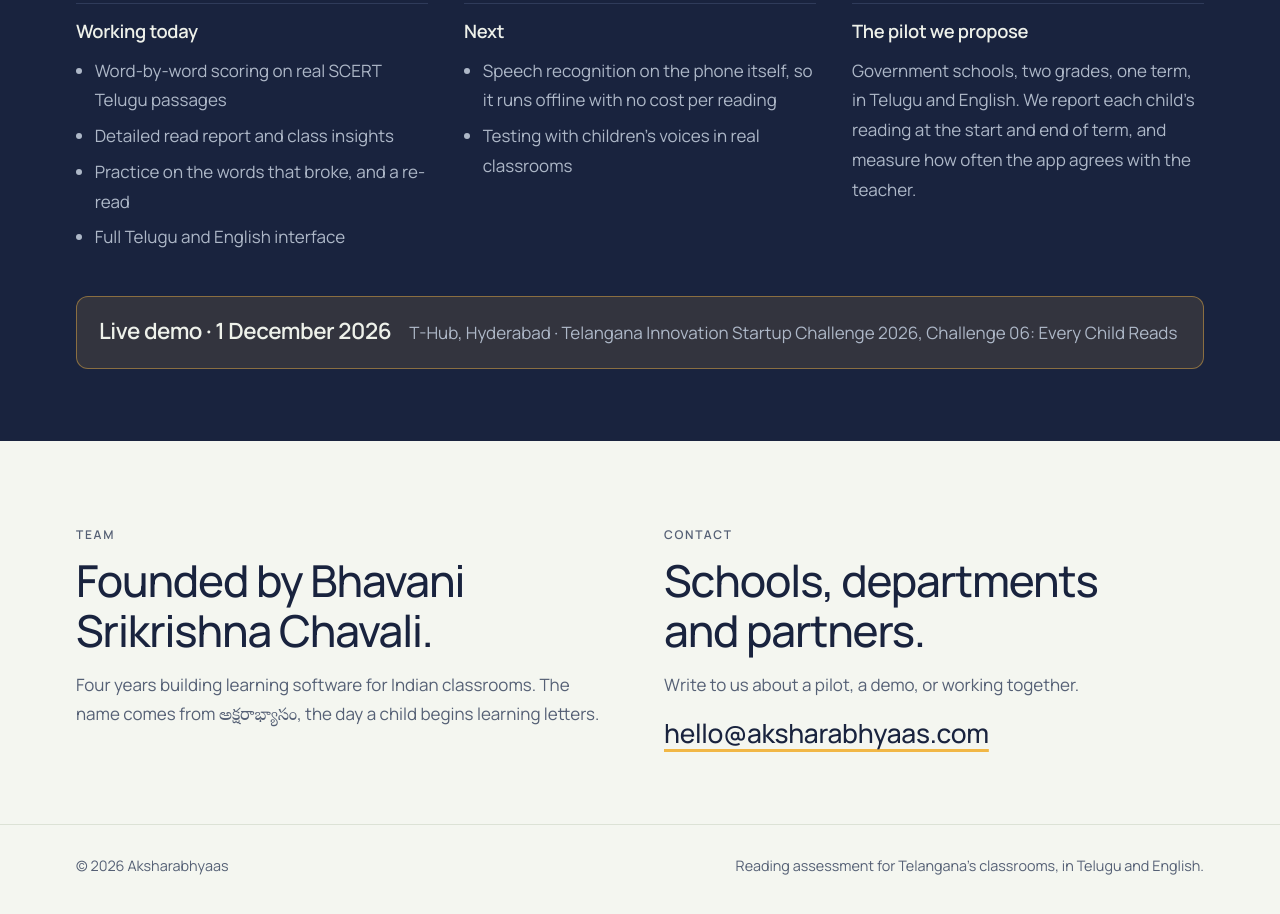
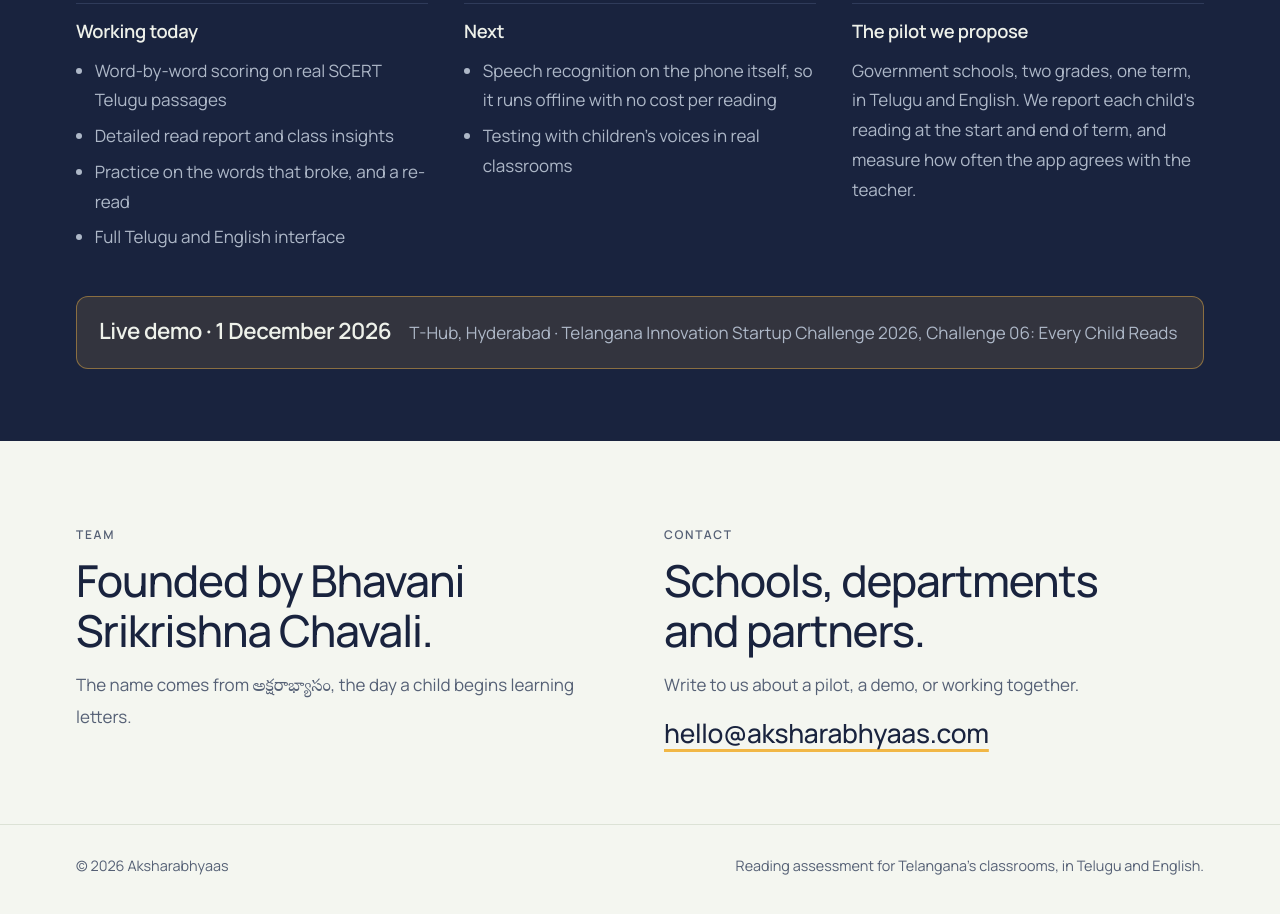
Before and after one commit to schavalidev/aksharabhyaas-website, a plain HTML site: page index.html in a window 1280 px wide. Shown: the part 3227-4141 px from the top of the page. Drawn offline with Linux system fonts and the light colour scheme.

Commit message:
Remove the years-of-experience line from the team section
Co-Authored-By: Claude Opus 5.5 <noreply@anthropic.com>

```diff
--- a/index.html
+++ b/index.html
@@ -327,7 +327,7 @@ footer .wrap { display: flex; justify-content: space-between; gap: 12px 24px; fl
     <div>
       <p class="eyebrow">Team</p>
       <h2 style="margin-top:12px">Founded by Bhavani Srikrishna Chavali.</h2>
-      <p>Four years building learning software for Indian classrooms. The name comes from <span class="name-te" lang="te">అక్షరాభ్యాసం</span>, the day a child begins learning letters.</p>
+      <p>The name comes from <span class="name-te" lang="te">అక్షరాభ్యాసం</span>, the day a child begins learning letters.</p>
     </div>
     <div>
       <p class="eyebrow">Contact</p>
```
